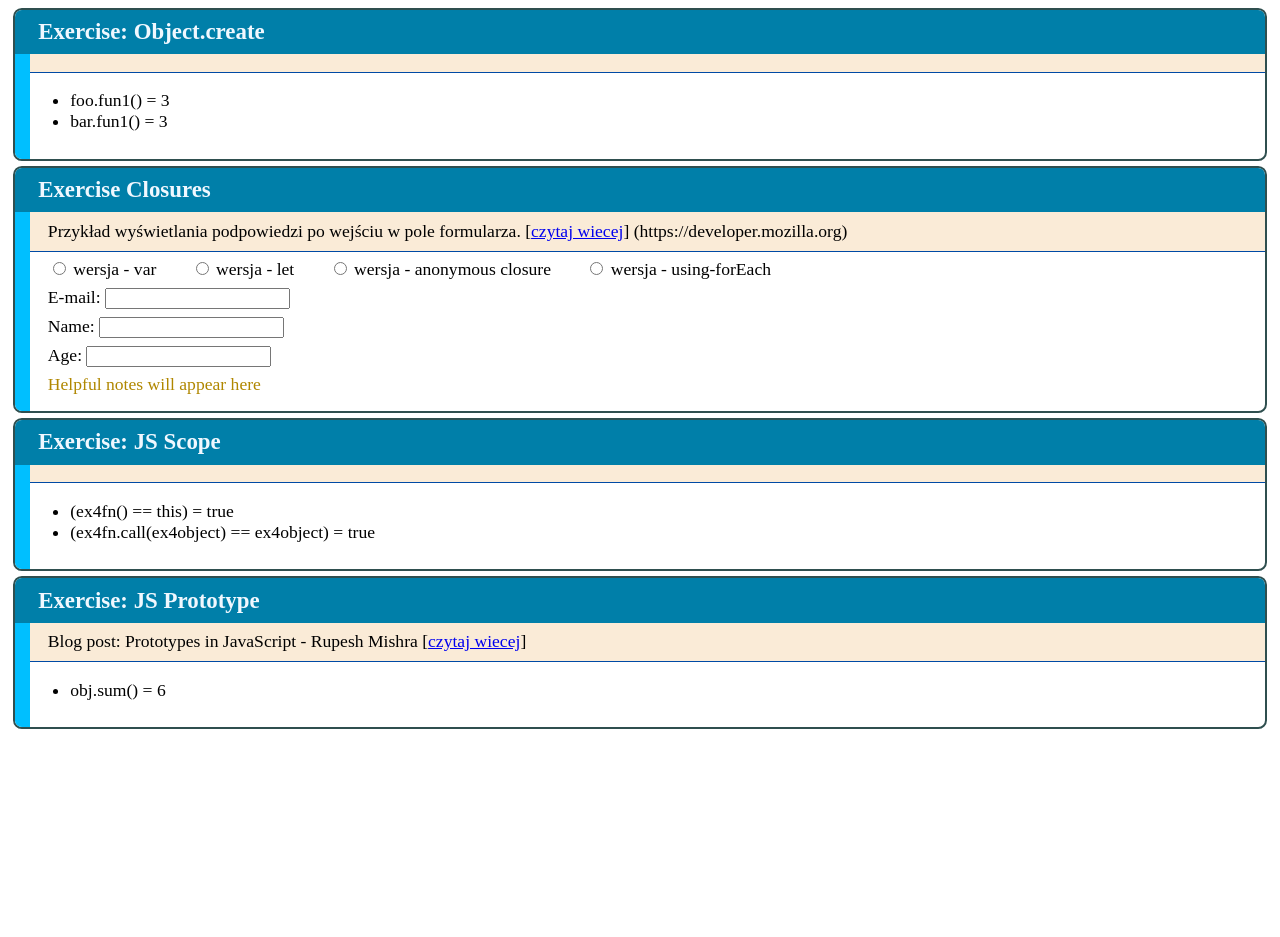
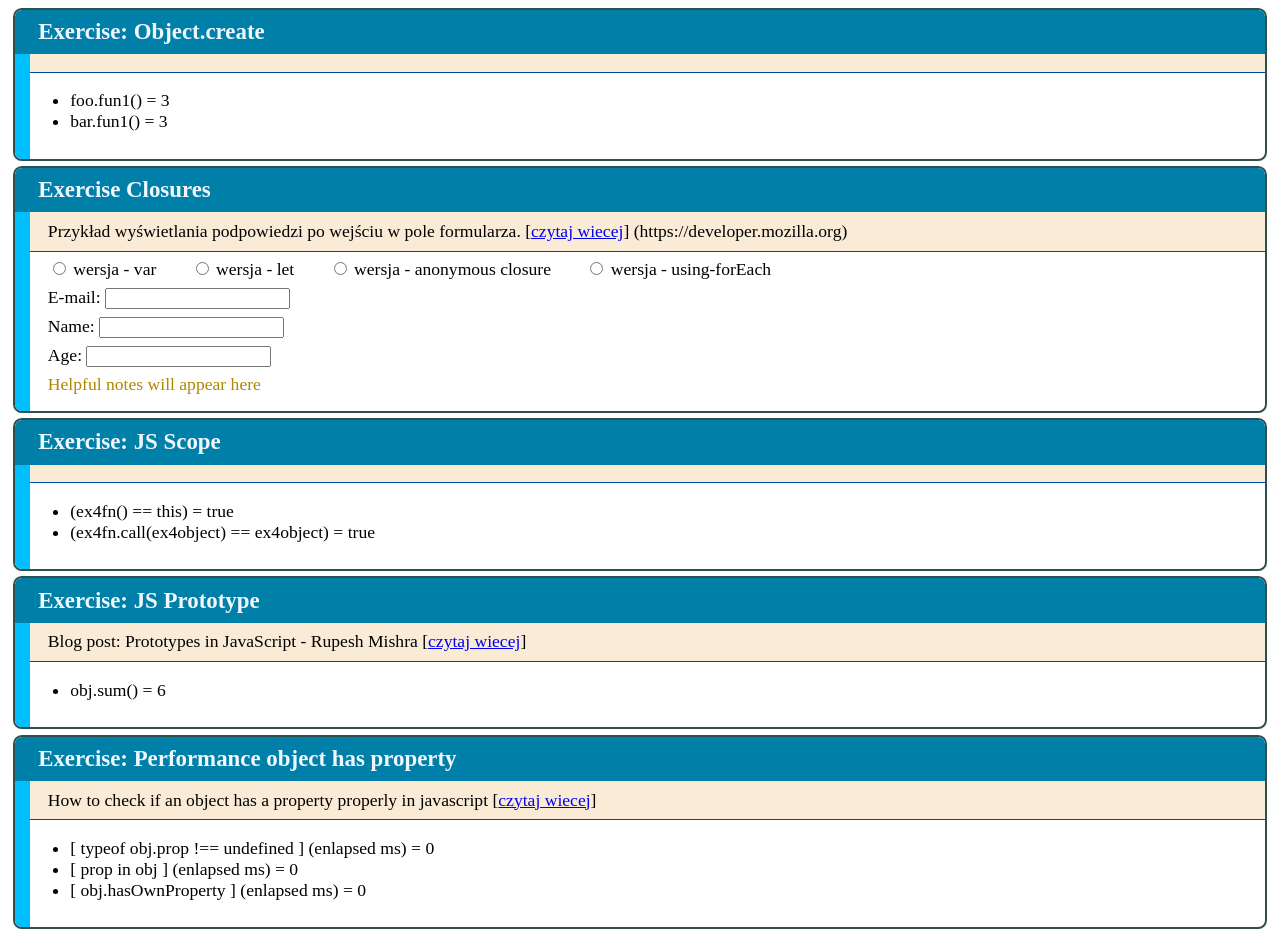
Before and after one commit to bogdanpolak/bsc-site, a Jekyll site: the page built from js-play/index.html, in a window 1280 px wide. Built offline with Jekyll 4.4.1, drawn with Linux system fonts in a browser that asks for light colours; before the commit the page ends 900 px from its top, so only the background shows below that; some of the changed lines change nothing that is shown.

Commit message:
ex6 test object has property performance

```diff
--- a/js-play/index.html
+++ b/js-play/index.html
@@ -60,6 +60,19 @@ title: playground one
 		<p class="reference">
 			Blog post: Prototypes in JavaScript - Rupesh Mishra
 			[<a href="https://hackernoon.com/prototypes-in-javascript-5bba2990e04b">czytaj wiecej</a>]
+		</p>
+		<ul class="out"></ul>
+	</div>
+</div>
+
+<div class="example" id="example-object-has-property">
+	<div>
+		<h1>Exercise: Performance object has property</h1>
+	</div>
+	<div class="example-content">
+		<p class="reference">
+			How to check if an object has a property properly in javascript
+			[<a href="https://ourcodeworld.com/articles/read/166/how-to-check-if-an-object-has-a-property-properly-in-javascript">czytaj wiecej</a>]
 		</p>
 		<ul class="out"></ul>
 	</div>
@@ -285,14 +298,70 @@ ex5prototype = {
 		const obj = new MyClass(5);
 		this.log( "obj.sum() ", obj.sum() );
 	}
-};
+}
 
-(function(){
+ex6objectHasProperty = {
+	init: function (contenerId) {
+		var ex1div = document.getElementById(contenerId);
+		this.out = ex1div.getElementsByTagName('ul').item(0);
+	},
+	log: function (info, value) {
+		var li=document.createElement('li');
+		this.out.appendChild(li);
+		li.innerHTML = info+' = '+value;
+	},
+	__run_test: function (iterations, isSetPropertyValue, propValue) {
+		var start, obj, result, results = [];
+		// ----------------------------------
+		// test one:
+		var iters = iterations;
+		start = new Date;
+		do {
+			obj = {};
+			if (isSetPropertyValue) obj.prop = propValue;
+			for (var i = 0; i < 100; ++i)
+				result = (typeof obj.prop !== 'undefined');
+		} while (iters--);
+		results.push ( {testName:'typeof obj.prop !== undefined', time: new Date - start} );
+		// ----------------------------------
+		// test one:
+		var iters = iterations;
+		start = new Date;
+		do {
+			obj = {};
+			if (isSetPropertyValue) obj.prop = propValue;
+			for (var i = 0; i < 100; ++i)
+				result = ('prop' in obj);
+		} while (iters--);
+		results.push ( {testName:'prop in obj', time: new Date - start} );
+		// ----------------------------------
+		// test one:
+		var iters = iterations;
+		start = new Date;
+		do {
+			obj = {};
+			if (isSetPropertyValue) obj.prop = propValue;
+			for (var i = 0; i < 100; ++i)
+				result = (obj.hasOwnProperty('prop'));
+		} while (iters--);
+		results.push ( {testName:'obj.hasOwnProperty', time: new Date - start} );
+		return results;
+	},
+	run : function () {
+		this.init ('example-object-has-property');
+		res = this.__run_test(500000, true, 1);
+		for (o of res)
+		this.log ('[ '+o.testName+' ]  (enlapsed ms)',o.time);
+	}
+}
+
+;(function(){
 	exercise1.run();
 	exercise2.run();
 	exercise3.init();
 	ex4scope.run();
 	ex5prototype.run();
+	ex6objectHasProperty.run();
 })();
 
 </script>
```
